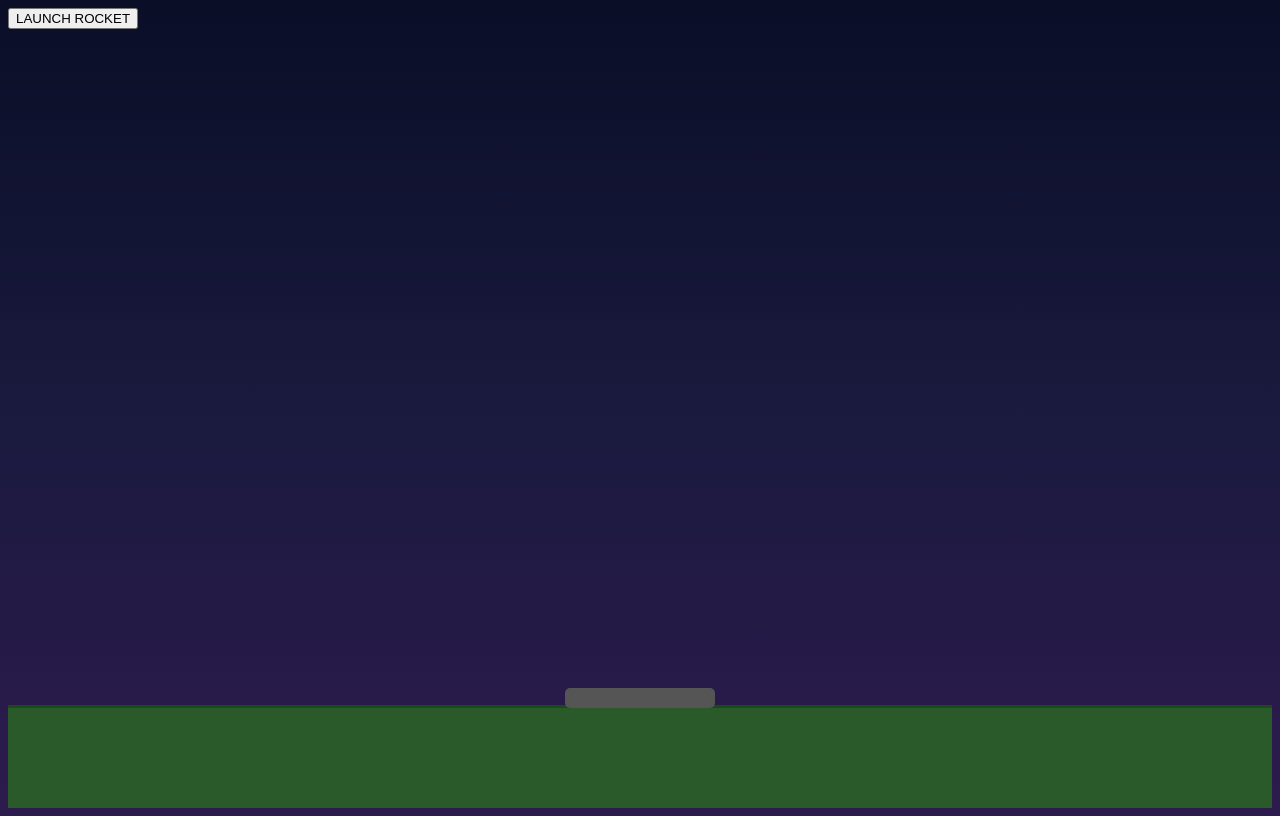
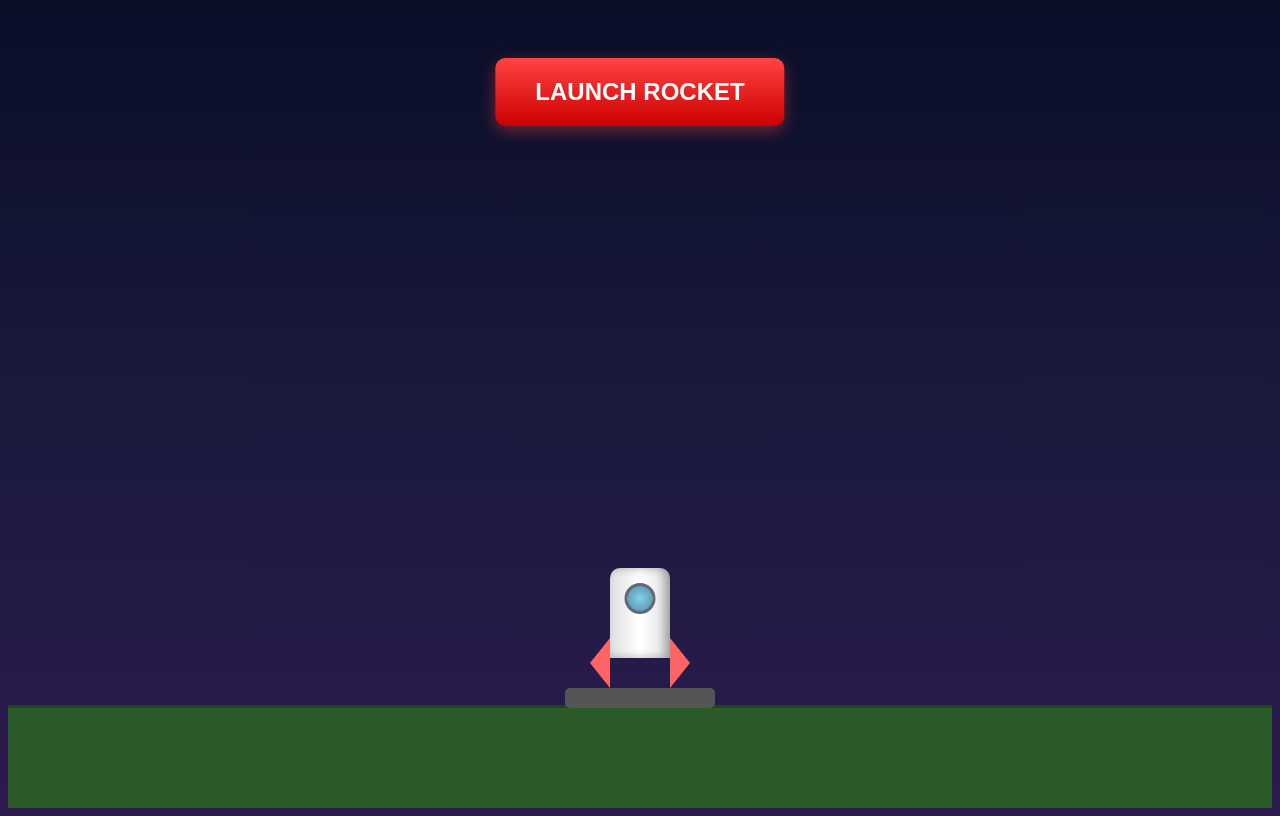
Before and after one commit to GiannfrancoC340/Rocket-Ship, a plain HTML site: page index.html in a window 1280 px wide. Drawn offline with Linux system fonts and the light colour scheme.

Commit message:
Made the rocketship

```diff
--- a/styles.css
+++ b/styles.css
@@ -34,3 +34,150 @@ body {
     background: #555;
     border-radius: 5px;
 }
+
+/* Rocket Container */
+.rocket-container {
+    position: absolute;
+    bottom: 120px;
+    left: 50%;
+    transform: translateX(-50%);
+    transition: all 0.3s ease;
+}
+
+.rocket-container.launching {
+    animation: launch 3s ease-in forwards;
+}
+
+@keyframes launch {
+    0% {
+        bottom: 120px;
+        transform: translateX(-50%) scale(1);
+    }
+    100% {
+        bottom: 150%;
+        transform: translateX(-50%) scale(0.3);
+    }
+}
+
+/* Rocket Body */
+.rocket {
+    width: 60px;
+    height: 120px;
+    position: relative;
+}
+
+.body {
+    width: 60px;
+    height: 90px;
+    background: linear-gradient(to right, #e0e0e0 0%, #ffffff 50%, #e0e0e0 100%);
+    border-radius: 10px 10px 0 0;
+    position: relative;
+    box-shadow: inset -5px 0 10px rgba(0, 0, 0, 0.3);
+}
+
+.nose {
+    width: 0;
+    height: 0;
+    border-left: 30px solid transparent;
+    border-right: 30px solid transparent;
+    border-bottom: 40px solud #ff4444;
+    position: absolute;
+    top: -40px;
+    left: 0;
+}
+
+.window {
+    width: 25px;
+    height: 25px;
+    background: radial-gradient(circle, #87ceeb 0%, #4a90a4 100%);
+    border-radius: 50%;
+    position: absolute;
+    top: 15px;
+    left: 50%;
+    transform: translateX(-50%);
+    border: 3px solid #667;
+}
+
+.fin {
+    width: 0;
+    height: 0;
+    border-top: 25px solid transparent;
+    border-bottom: 25px solid transparent;
+    position: absolute;
+    bottom: 0;
+}
+
+.fin-left {
+    border-right: 20px solid #ff6464;
+    left: -20px;
+}
+
+.fin-right {
+    border-left: 20px solid #ff6464;
+    right: -20px;
+}
+
+/* Flames */
+
+/* Smoke */
+
+/* Controls */
+.controls {
+    position: absolute;
+    top: 50px;
+    left: 50%;
+    transform: translateX(-50%);
+    text-align: center;
+    z-index: 10;
+}
+
+.launch-btn {
+    background: linear-gradient(to bottom, #ff4444 0%, #cc0000 100%);
+    color: white;
+    border: none;
+    padding: 20px 40px;
+    font-size: 24px;
+    font-weight: bold;
+    border-radius: 10px;
+    cursor: pointer;
+    box-shadow: 0 5px 15px rgba(255, 68, 68, 0.4);
+    transition: all 0.3s ease;
+}
+
+.launch-btn:hover:not(:disabled) {
+    transform: translateY(-2px);
+    box-shadow: 0 7px 20px rgba(255, 68, 68, 0.6);
+}
+
+.launch-btn:active:not(:disabled) {
+    transform: translateY(0);
+}
+
+.launch-btn:disabled {
+    background: #667;
+    cursor: not-allowed;
+    box-shadow: none;
+}
+
+.countdown {
+    color: white;
+    font-size: 72px;
+    font-weight: bold;
+    margin-top: 30px;
+    text-shadow: 0 0 20px rgba(255, 255, 255, 0.5);
+    opacity: 0;
+}
+
+.countdown.active {
+    opacity: 1;
+    animation: pulse 1s ease-in-out;
+}
+
+@keyframes pulse {
+    0%, 100% {
+        transform: scale(1);
+    }
+    50% {
+        transform: scale(1.2);
+    }
+}
```
